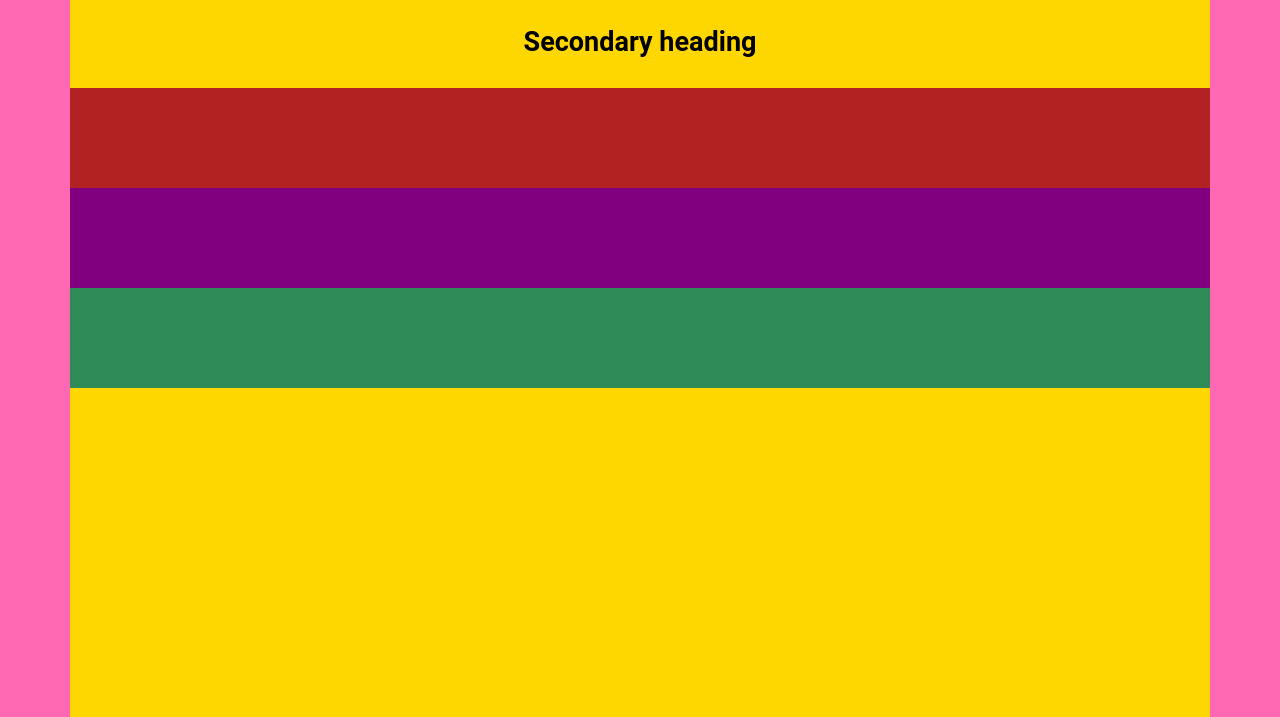
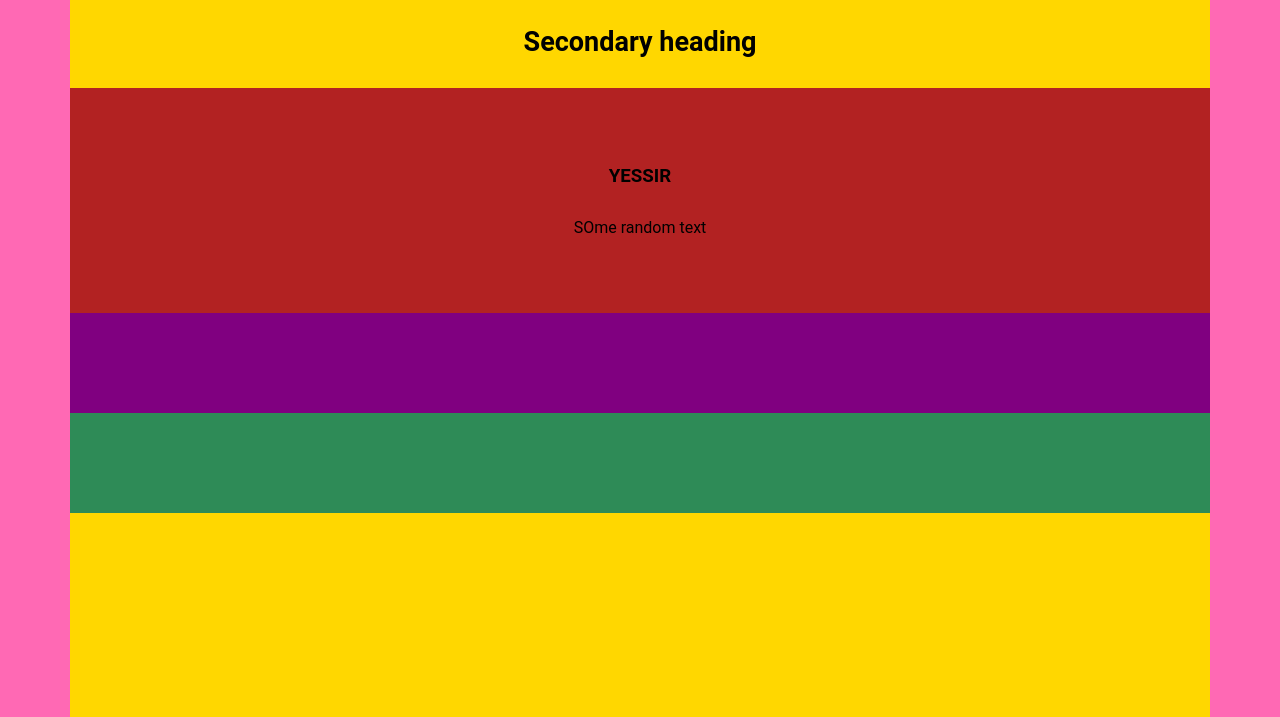
Before and after one commit to dzintars-magons/awesome-web-template-sass, a website: page src/index.html in a window 1280 px wide. Shown: the part 83-800 px from the top of the page. Drawn offline with nearby package versions, Linux system fonts and the light colour scheme; files that its build step writes are made by us from their sources.

Commit message:
new variable, mixin for padded section

```diff
--- a/src/index.html
+++ b/src/index.html
@@ -14,7 +14,10 @@
             <h1 class="intro__heading-first">Main heading</h1>
             <h2 class="intro__heading-second">Secondary heading</h2>
             <div class="intro__color-blocks row row-cols-1">
-                <div class="intro__color-block--red"></div>
+                <div class="intro__color-block--red">
+                    <h3>YESSIR</h3>
+                    <p>SOme random text</p>
+                </div>
                 <div class="intro__color-block--purple"></div>
                 <div class="intro__color-block--green"></div>
             </div>
--- a/src/sass/1-variables/_variables.scss
+++ b/src/sass/1-variables/_variables.scss
@@ -65,6 +65,7 @@ $button-margin: 0;
 
 //Spacing
 
+$section-padded: 3rem;
 $margin-bottom-primary: 1.6rem; //used in base as default for paragraphs and all headings
 $margin-bottom-secondary: 1.2rem;
 $margin-bottom-tertiary: 1rem;
--- a/src/sass/2-mixins/_tools.sass
+++ b/src/sass/2-mixins/_tools.sass
@@ -58,6 +58,10 @@
 
 @mixin pt-tertiary
     padding-top: $padding-top-tertiary
+
+@mixin section-padded
+    padding-top: $section-padded
+    padding-bottom: $section-padded
 
 /*
     ==================
--- a/src/sass/5-pages/_home.sass
+++ b/src/sass/5-pages/_home.sass
@@ -21,10 +21,11 @@
         margin-bottom: $margin-bottom-primary
     &__color-block
         &--red, &--purple, &--green
-            height: 100px
+            min-height: 100px
         &--red
             background-color: firebrick
             @include z-index-4
+            @include section-padded
         &--purple
             background-color: purple
         &--green
```
